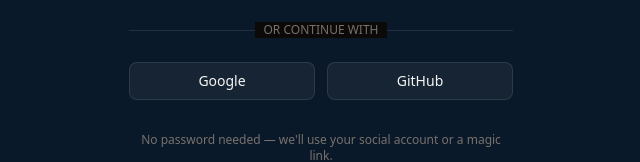
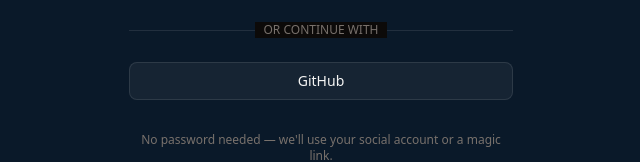
Before and after one commit to amonkarsidhant/KampongSelect, a Next.js app: page /login in a window 1280 px wide. Shown: the part 418-580 px from the top of the page, without its empty margins (319-959 px from the left). Built offline with nearby package versions, Linux system fonts and the light colour scheme.

Commit message:
Remove Google login option

```diff
--- a/app/login/page.tsx
+++ b/app/login/page.tsx
@@ -85,13 +85,7 @@
               </div>
             </div>
 
-            <div className="grid grid-cols-2 gap-3">
-              <button
-                onClick={() => handleSocialLogin("google")}
-                className="flex items-center justify-center gap-2 py-2 rounded-lg border border-stone-100/10 bg-white/5 hover:bg-white/10 transition-colors text-sm font-medium"
-              >
-                Google
-              </button>
+            <div className="grid grid-cols-1 gap-3">
               <button
                 onClick={() => handleSocialLogin("github")}
                 className="flex items-center justify-center gap-2 py-2 rounded-lg border border-stone-100/10 bg-white/5 hover:bg-white/10 transition-colors text-sm font-medium"
```
